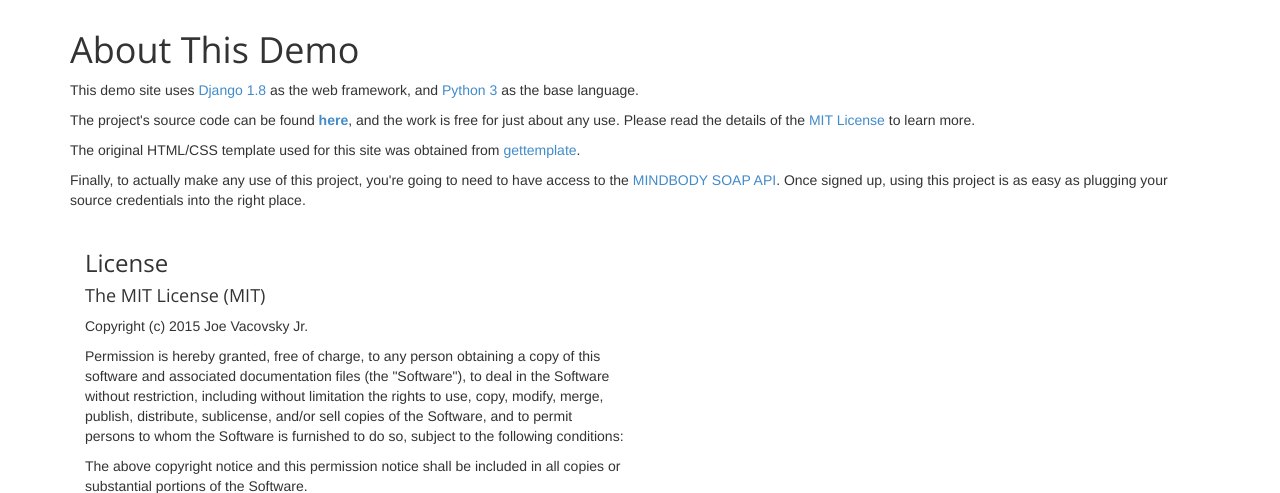
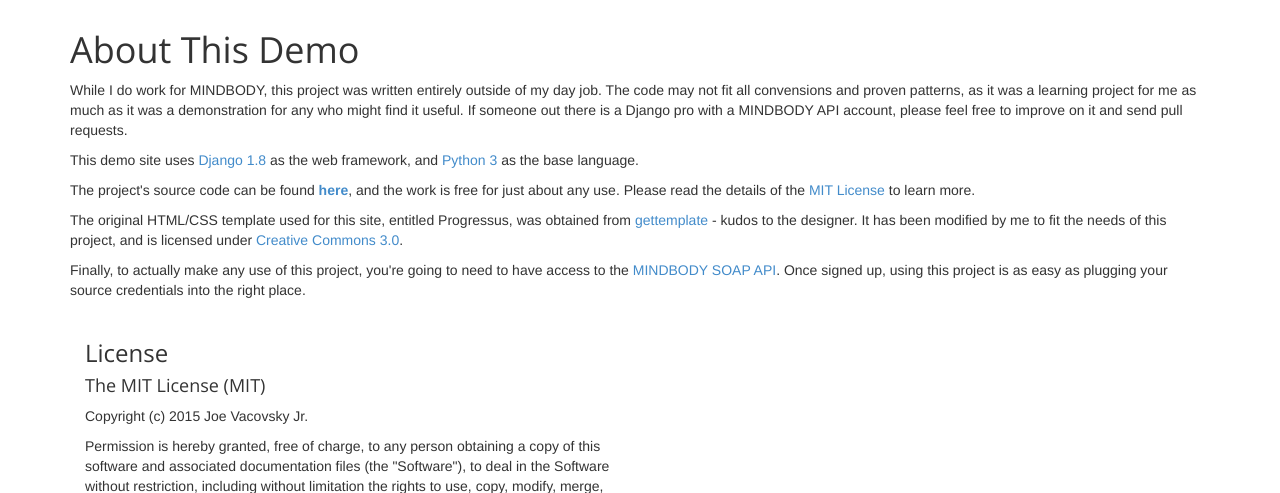
Before and after one commit to vacovsky/MINDBODY-Django, a Django app: page /web/about in a window 1280 px wide. Shown: the part 100-593 px from the top of the page. Run offline with Django 3.2, Linux system fonts and the light colour scheme; some libraries are stand-ins or nearby versions.

Commit message:
Update about.html

```diff
--- a/templates/about.html
+++ b/templates/about.html
@@ -2,9 +2,10 @@
 {% block content %}
   <h1>About This Demo</h1>
   <div>
+    <p>While I do work for MINDBODY, this project was written entirely outside of my day job.  The code may not fit all convensions and proven patterns, as it was a learning project for me as much as it was a demonstration for any who might find it useful.  If someone out there is a Django pro with a MINDBODY API account, please feel free to improve on it and send pull requests.</p>
     <p>This demo site uses <a href="https://www.djangoproject.com/">Django 1.8 </a> as the web framework, and <a a href="https://www.python.org/download/releases/3.0/">Python 3</a> as the base language.  </p>
     <p>The project's source code can be found <strong><a href="https://github.com/vacoj/mbodjangodemo">here</a></strong>, and the work is free for just about any use.  Please read the details of the <a href="http://choosealicense.com/licenses/mit/">MIT License</a> to learn more.</p>
-    <p>The original HTML/CSS template used for this site was obtained from <a href="http://www.gettemplate.com/demo/progressus/"> gettemplate</a>.</p>
+    <p>The original HTML/CSS template used for this site, entitled Progressus, was obtained from <a href="http://www.gettemplate.com/demo/progressus/"> gettemplate</a> - kudos to the designer.  It has been modified by me to fit the needs of this project, and is licensed under <a href="http://creativecommons.org/licenses/by/3.0/">Creative Commons 3.0</a>.</p>
     <p>Finally, to actually make any use of this project, you're going to need to have access to the <a href="https://developers.mindbodyonline.com">MINDBODY SOAP API</a>.  Once signed up, using this project is as easy as plugging your source credentials into the right place.</p>
   </div>
   <p>
```
